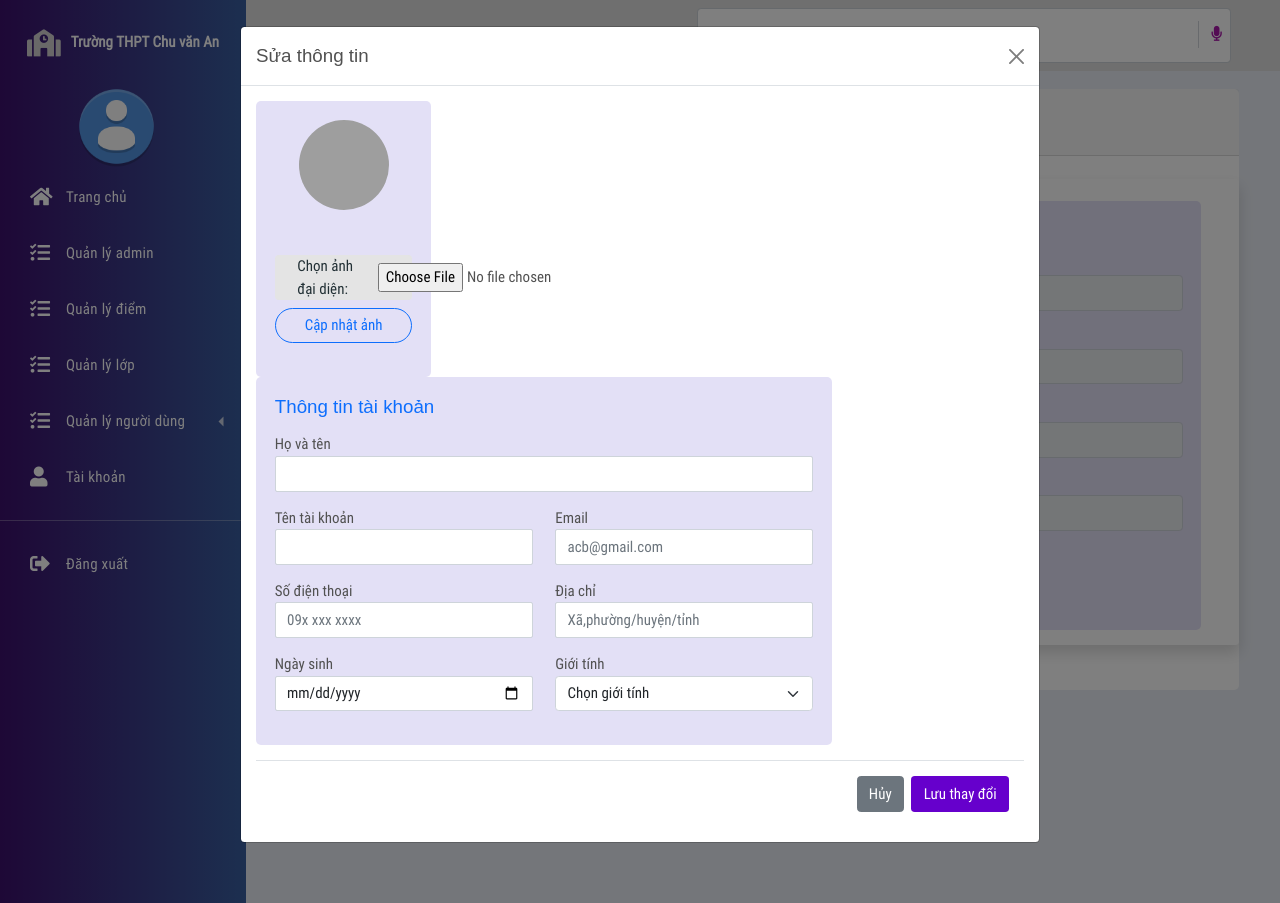
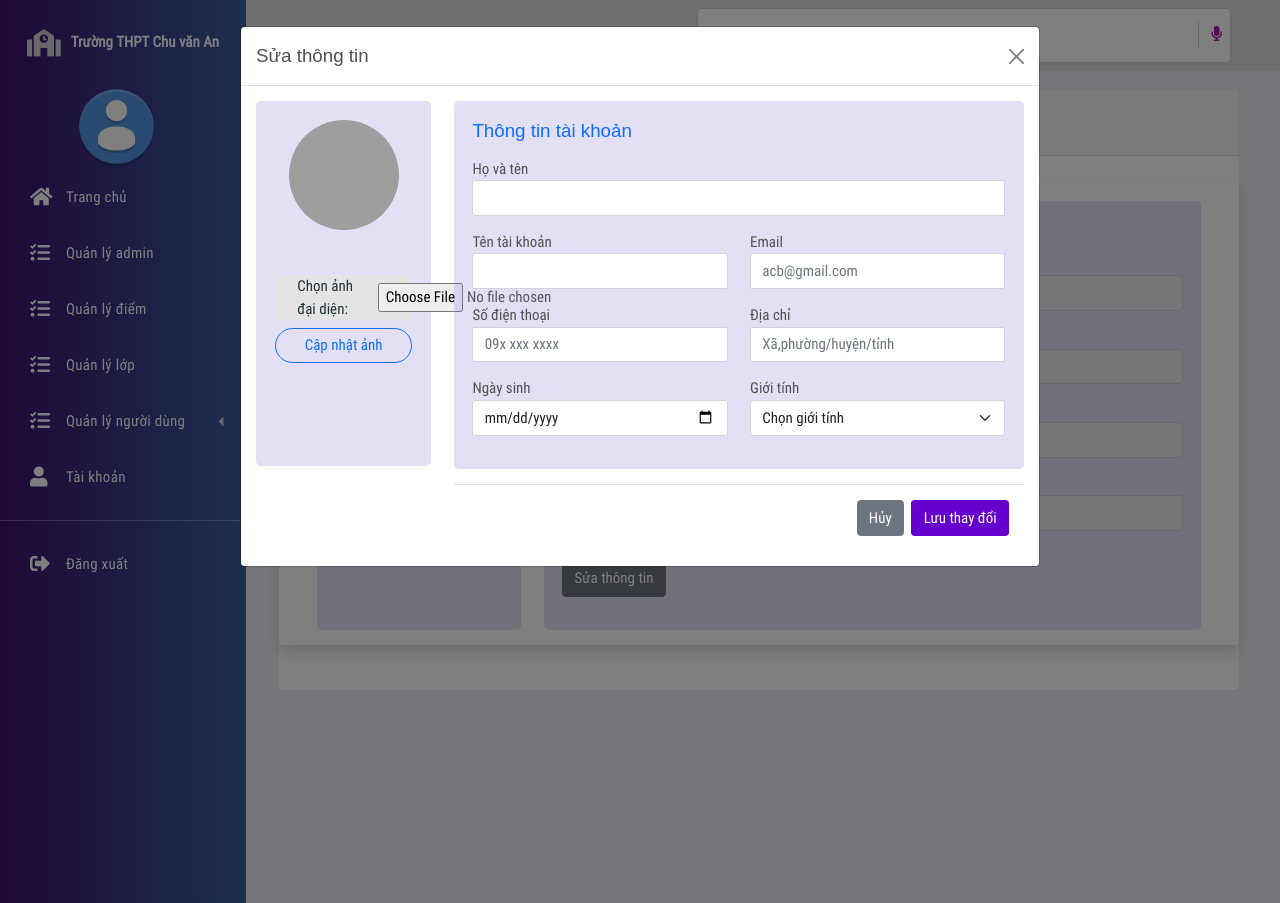
Before and after one commit to iamveoveo/THPT_VAP, a PHP site: page /THPT_VAP/admin/admin-profile.php in a window 1280 px wide, after a click on "Sửa thông tin". Run offline with PHP 8.4, Linux system fonts and the light colour scheme; the visitor is signed in with stand-in values (Sample User, id 1); data that the repository does not hold is empty; some libraries are stand-ins or nearby versions; grey boxes are pictures that could not be loaded.

Commit message:
Ánh 15:57 11/3/2021

```diff
--- a/admin/CSS/profile.css
+++ b/admin/CSS/profile.css
@@ -10,8 +10,8 @@ body{margin-top:20px;
     margin: 0 0 1rem 0;
 }
 .account-settings .user-profile .user-avatar img {
-    width: 90px;
-    height: 90px;
+    width: 110px;
+    height: 110px;
     -webkit-border-radius: 100px;
     -moz-border-radius: 100px;
     border-radius: 100px;
--- a/admin/admin-manager.php
+++ b/admin/admin-manager.php
@@ -294,6 +294,3 @@
 </div>
 
 <?php include("template/footer.php"); ?>
-
-<!-- đoạn xử lý menu toogle -->
-<script src="JS/admin.js"></script>
--- a/admin/admin-profile.php
+++ b/admin/admin-profile.php
@@ -10,6 +10,7 @@
 
         }
     ?>
+<div id="AdID" style="display:none"><?php $row['AdID'];?></div>
 
     <!-- bảng -->
     <div class='dashboard-app'>
@@ -47,7 +48,7 @@
                                                 <div class="account-settings">
                                                     <div class="user-profile">
                                                         <div class="user-avatar">
-                                                            <img src="images/avatar/<?php echo $row['AdAva'];?>" alt="Maxwell Admin">
+                                                            <img src="../images/avatar/<?php echo $row['AdAva'];?>" id="ava" alt="Ảnh đại diện Admin">
                                                         </div>
                                                         <h5 class="user-name"><?php echo $row['AdRName'];?></h5>
                                                         <h6 class="user-email"><?php echo $row['AdEmail'];?></h6>
@@ -70,43 +71,43 @@
                                                     <div class="col-xl-12 col-lg-12 col-md-12 col-sm-12 col-12 mb-3">
                                                         <div class="form-group">
                                                             <label for="fullName">Họ và tên</label>
-                                                            <input type="text" value="<?php echo $row['AdRName'];?>" class="form-control" id="fullName" readonly >
+                                                            <input type="text" value="<?php echo $row['AdRName'];?>" class="form-control" id="txtHoTen" readonly >
                                                         </div>
                                                     </div>
                                                     <div class="col-xl-6 col-lg-6 col-md-6 col-sm-6 col-12 mb-3">
                                                         <div class="form-group">
                                                             <label for="fullName">Tên tài khoản</label>
-                                                            <input type="text" value="<?php echo $row['AdName'];?>" class="form-control" id="fullName" readonly >
+                                                            <input type="text" value="<?php echo $row['AdName'];?>" class="form-control" id="txtTK" readonly >
                                                         </div>
                                                     </div>
                                                     <div class="col-xl-6 col-lg-6 col-md-6 col-sm-6 col-12 mb-3">
                                                         <div class="form-group">
                                                             <label for="eMail">Email</label>
-                                                            <input type="email" value="<?php echo $row['AdEmail'];?>" class="form-control" id="eMail"  readonly >
+                                                            <input type="email" value="<?php echo $row['AdEmail'];?>" class="form-control" id="txtEmail"  readonly >
                                                         </div>
                                                     </div>
                                                     <div class="col-xl-6 col-lg-6 col-md-6 col-sm-6 col-12 mb-3">
                                                         <div class="form-group">
                                                             <label for="phone">Số điện thoại</label>
-                                                            <input type="tel" value="<?php echo $row['AdTel'];?>" class="form-control" id="phone"  readonly >
+                                                            <input type="tel" value="<?php echo $row['AdTel'];?>" class="form-control" id="sdt"  readonly >
                                                         </div>
                                                     </div>
                                                      <div class="col-xl-6 col-lg-6 col-md-6 col-sm-6 col-12 mb-3">
                                                         <div class="form-group">
                                                             <label for="Street">Địa chỉ</label>
-                                                            <input type="name" value="<?php echo $row['AdAdd'];?>" class="form-control" id="Street"  readonly>
+                                                            <input type="name" value="<?php echo $row['AdAdd'];?>" class="form-control" id="txtDiaChi"  readonly>
                                                         </div>
                                                     </div>
                                                     <div class="col-xl-6 col-lg-6 col-md-6 col-sm-6 col-12 mb-3">
                                                         <div class="form-group">
                                                             <label for="website">Ngày sinh</label>
-                                                            <input type="date" value="<?php echo $row['AdBirth'];?>" class="form-control" id="website"  readonly>
+                                                            <input type="date" value="<?php echo $row['AdBirth'];?>" class="form-control" id="ngaySinh"  readonly>
                                                         </div>
                                                     </div>
 
                                                     <div class="col-xl-6 col-lg-6 col-md-6 col-sm-6 col-12 mb-3">
                                                         <label class="labels">Giới tính</label>
-                                                        <input type="text" value="<?php echo $row['AdGender'];?>" class="form-control" readonly>
+                                                        <input type="text" value="<?php echo $row['AdGender'];?>" class="form-control"  id="txtGioiTinh" readonly>
                                                     </div>
 
                                                 </div>
@@ -137,13 +138,13 @@
 
                                     <div class="row gutters">
                                         <!-- avtar -->
-                                        <div class="col-xl-3 col-lg-3 col-md-12 col-sm-12 col-12">
+                                        <div class="col-3 " style="height: 365px;" >
                                             <div class="card h-100 card-col">
                                                 <div class="card-body">
                                                     <div class="account-settings">
                                                         <div class="user-profile">
                                                             <div class="user-avatar">
-                                                                <img src="../images/ava.png" alt="Maxwell Admin">
+                                                                <img src="../images/avatar/<?php echo $row['AdAva'];?>" id="ava" alt="Ảnh đại diện Admin">
                                                             </div>
                                                             <h5 class="user-name"><?php echo $row['AdRName'];?></h5>
                                                             <h6 class="user-email"><?php echo $row['AdEmail'];?></h6>
@@ -165,8 +166,9 @@
                                         </div>
 
                                         <!-- edit -->
-                                        <form action="update-profile.php" method="POST" name='form_edit'>
-                                            <div class="col-xl-9 col-lg-9 col-md-12 col-sm-12 col-12">
+                                        <div class="col-9">
+                                            <form action="update-profile.php" method="POST" name="form_edit">
+                                                <div class="a">
                                                     <div class="card card-col h-100">
                                                         <div class="card-body">
                                                             <div class="row gutters">
@@ -232,6 +234,8 @@
                                                 </div>
                                             </form>
                                         </div>
+
+                                    </div>
                                 </div>
                             </div>
                         </div>
@@ -243,6 +247,3 @@
 </div>
 
 <?php include("template/footer.php"); ?>
-
-<!-- đoạn xử lý menu toogle -->
-<script src="JS/admin.js"></script>
--- a/admin/admin-qld.php
+++ b/admin/admin-qld.php
@@ -330,5 +330,3 @@
 
 <?php include("template/footer.php"); ?>
 <script>var siteurl = "<?php echo SITEURL;?>";</script>
-<!-- đoạn xử lý menu toogle -->
-<script src="JS/admin.js"></script>
--- a/admin/admin-qlgv.php
+++ b/admin/admin-qlgv.php
@@ -395,6 +395,3 @@
 
 
 <?php include("template/footer.php"); ?>
-
-<!-- đoạn xử lý menu toogle -->
-<script src="JS/admin.js"></script>
--- a/admin/admin-qlhs.php
+++ b/admin/admin-qlhs.php
@@ -426,6 +426,3 @@
 </div>
 
 <?php include("template/footer.php"); ?>
-
-<!-- đoạn xử lý menu toogle -->
-<script src="JS/admin.js"></script>
--- a/admin/template/admin.php
+++ b/admin/template/admin.php
@@ -1,5 +1,5 @@
 <?php
-    /* include("login-check.php"); */
+    include("login-check.php");
 ?>
 <div class="dashboard-nav">
         <!-- logo -->
--- a/admin/template/footer.php
+++ b/admin/template/footer.php
@@ -4,6 +4,7 @@
 <!-- JavaScript Bundle with Popper -->
 <script src="https://cdn.jsdelivr.net/npm/bootstrap@5.1.1/dist/js/bootstrap.bundle.min.js" integrity="sha384-/bQdsTh/da6pkI1MST/rWKFNjaCP5gBSY4sEBT38Q/9RBh9AH40zEOg7Hlq2THRZ" crossorigin="anonymous"></script>
 <script src="JS/mail-upload.js"></script>
+<script src="JS/admin.js"></script>
 </html>
 <?php
     ob_end_flush();
```
Also changed, not shown: admin/JS/mail-upload.js (+17 -15 lines), admin/update-profile.php (+5 -5 lines), images/avatar/202111315223.jpg (added), images/avatar/2021113152924.jpg (added), images/avatar/2021113153644.jpg (added), images/avatar/2021113153715.jpg (added), images/avatar/2021113153735.jpg (added), images/avatar/202111315838.jpg (added), images/avatar/welcome.jpg (deleted). Lines whose indentation alone changed are shown as unchanged.
